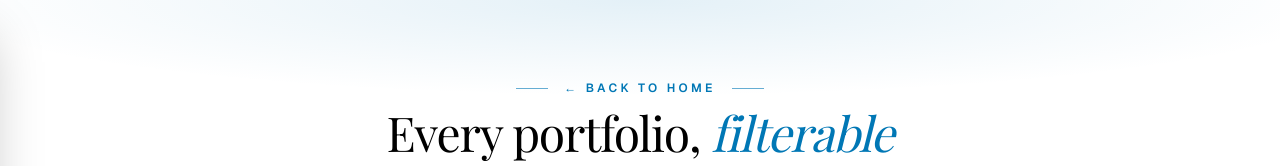
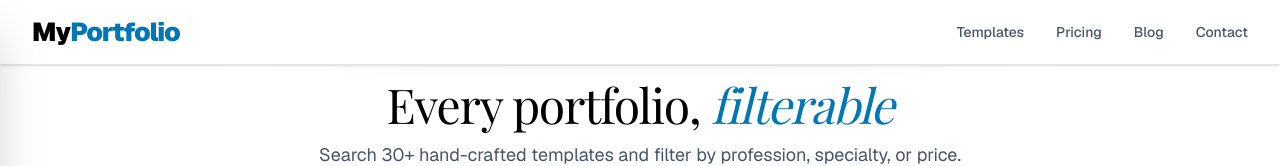
Before and after one commit to joyalvarghese458/template-app, a Next.js app: page /templates in a window 1280 px wide. Shown: the top 166 px of the page. Built offline with nearby package versions, Linux system fonts and the light colour scheme; a web font is replaced by a local one.

Commit message:
updation7

```diff
--- a/app/(site)/page.tsx
+++ b/app/(site)/page.tsx
@@ -190,7 +190,7 @@ export default function Home() {
         <a
           href="#templates"
           aria-label="Scroll to explore"
-          className="relative z-10 flex flex-col items-center gap-1.5 text-white/60 hover:text-white transition-colors duration-150 pb-4"
+          className="relative z-10 flex flex-col items-center gap-1.5 text-white/60 hover:text-white transition-colors duration-150 pb-12"
         >
           <span className="text-[10px] sm:text-xs tracking-wide">Scroll to explore</span>
           <svg className="w-4 h-4 sm:w-5 sm:h-5 animate-bounce" viewBox="0 0 24 24" fill="none" stroke="currentColor" strokeWidth={2} strokeLinecap="round" strokeLinejoin="round" aria-hidden="true">
@@ -199,8 +199,8 @@ export default function Home() {
           </svg>
         </a>
 
-        {/* Offer banner always pinned to bottom edge of the viewport */}
-        <div className="relative z-10 w-full">
+        {/* Offer banner pinned to the very bottom of the hero */}
+        <div className="absolute bottom-0 left-0 right-0 z-20">
           <OfferBanner />
         </div>
       </section>
--- a/app/templates/layout.tsx
+++ b/app/templates/layout.tsx
@@ -1,3 +1,4 @@
+import Navbar from "@/components/Navbar";
 import BackToTemplates from "./_components/BackToTemplates";
 
 export default function TemplatesLayout({
@@ -7,6 +8,7 @@ export default function TemplatesLayout({
 }>) {
   return (
     <>
+      <Navbar />
       <BackToTemplates />
       {children}
     </>
--- a/app/templates/page.tsx
+++ b/app/templates/page.tsx
@@ -65,16 +65,6 @@ export default async function TemplatesPage({
           }}
         />
         <div className="relative max-w-7xl mx-auto text-center">
-          <div className="flex items-center justify-center gap-4 mb-3">
-            <span className="h-px w-8 bg-brand/60" aria-hidden="true" />
-            <Link
-              href="/#templates"
-              className="text-brand text-[10px] sm:text-xs font-semibold uppercase tracking-[0.28em] hover:text-brand-dark transition-colors"
-            >
-              ← Back to home
-            </Link>
-            <span className="h-px w-8 bg-brand/60" aria-hidden="true" />
-          </div>
           <h1 className="font-serif text-3xl sm:text-4xl md:text-5xl text-ink tracking-tight mb-2 sm:mb-3">
             {soloAudience ? (
               <>
--- a/components/LoadingScreen.tsx
+++ b/components/LoadingScreen.tsx
@@ -13,13 +13,25 @@ function statusFor(progress: number) {
 }
 
 export default function LoadingScreen() {
+  // true = already shown this session (or not the initial load)
+  const [alreadySeen, setAlreadySeen] = useState(true);
   const [progress, setProgress] = useState(0);
   const [exiting, setExiting] = useState(false);
   const [gone, setGone] = useState(false);
   const [dots, setDots] = useState("");
 
   useEffect(() => {
-    const DURATION = 2000; // exactly 2 seconds to fill
+    // Only show on the very first page load of the session
+    if (sessionStorage.getItem("siteLoaded")) {
+      setAlreadySeen(true);
+      return;
+    }
+    setAlreadySeen(false);
+  }, []);
+
+  useEffect(() => {
+    if (alreadySeen) return;
+    const DURATION = 2000;
     const start = performance.now();
 
     const id = requestAnimationFrame(function tick(now) {
@@ -28,26 +40,28 @@ export default function LoadingScreen() {
       if (p < 100) {
         requestAnimationFrame(tick);
       } else {
-        // brief pause at 100% before exit
         setTimeout(() => {
           setExiting(true);
-          setTimeout(() => setGone(true), 900);
+          setTimeout(() => {
+            setGone(true);
+            sessionStorage.setItem("siteLoaded", "1");
+          }, 900);
         }, 200);
       }
     });
 
     return () => cancelAnimationFrame(id);
-  }, []);
+  }, [alreadySeen]);
 
-  // Trailing dot animation — "" → "." → ".." → "..." every 350ms.
   useEffect(() => {
+    if (alreadySeen) return;
     const id = setInterval(() => {
       setDots((d) => (d.length >= 3 ? "" : d + "."));
     }, 350);
     return () => clearInterval(id);
-  }, []);
+  }, [alreadySeen]);
 
-  if (gone) return null;
+  if (alreadySeen || gone) return null;
 
   return (
     <div
--- a/components/Navbar.tsx
+++ b/components/Navbar.tsx
@@ -5,7 +5,7 @@ import Link from "next/link";
 import { usePathname } from "next/navigation";
 
 const NAV_LINKS = [
-  { href: "/#templates", label: "Templates" },
+  { href: "/templates", label: "Templates" },
   { href: "/pricing", label: "Pricing" },
   { href: "/#blog", label: "Blog" },
   { href: "/#contact", label: "Contact" },
```
